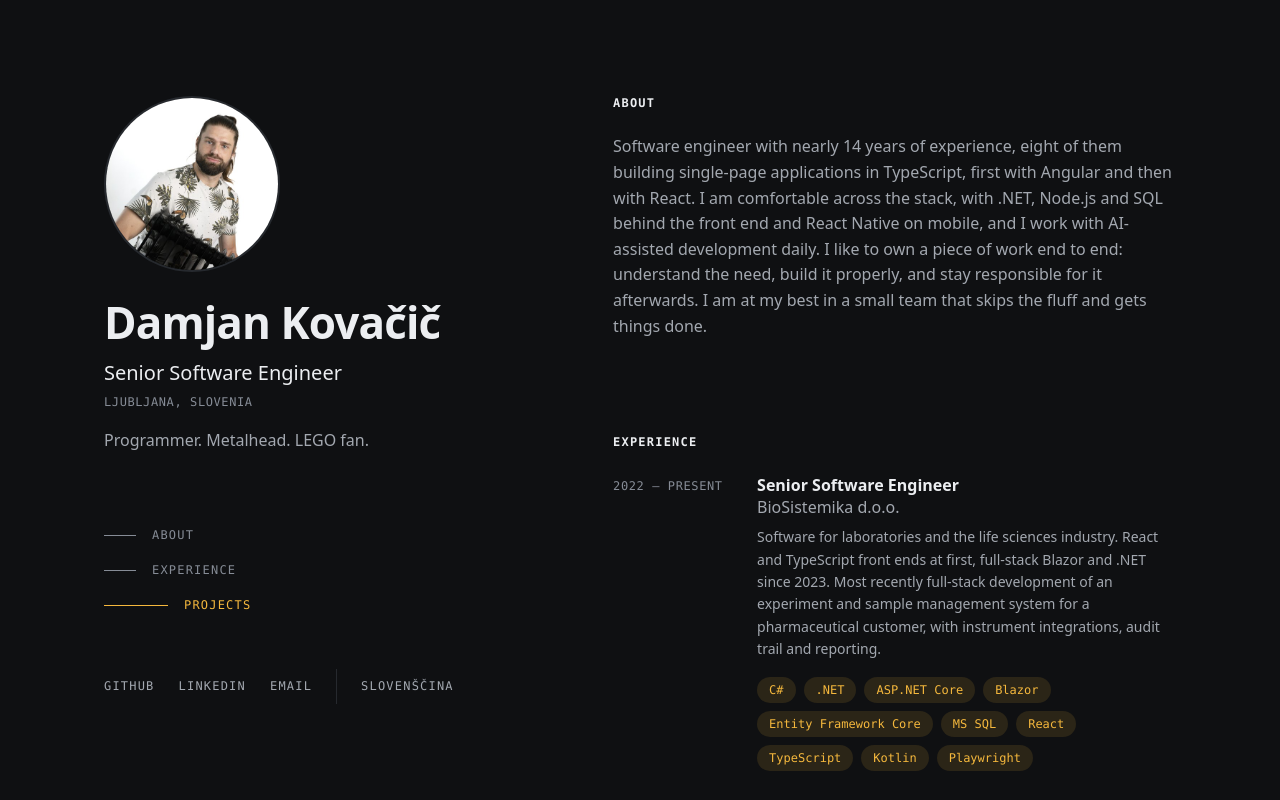
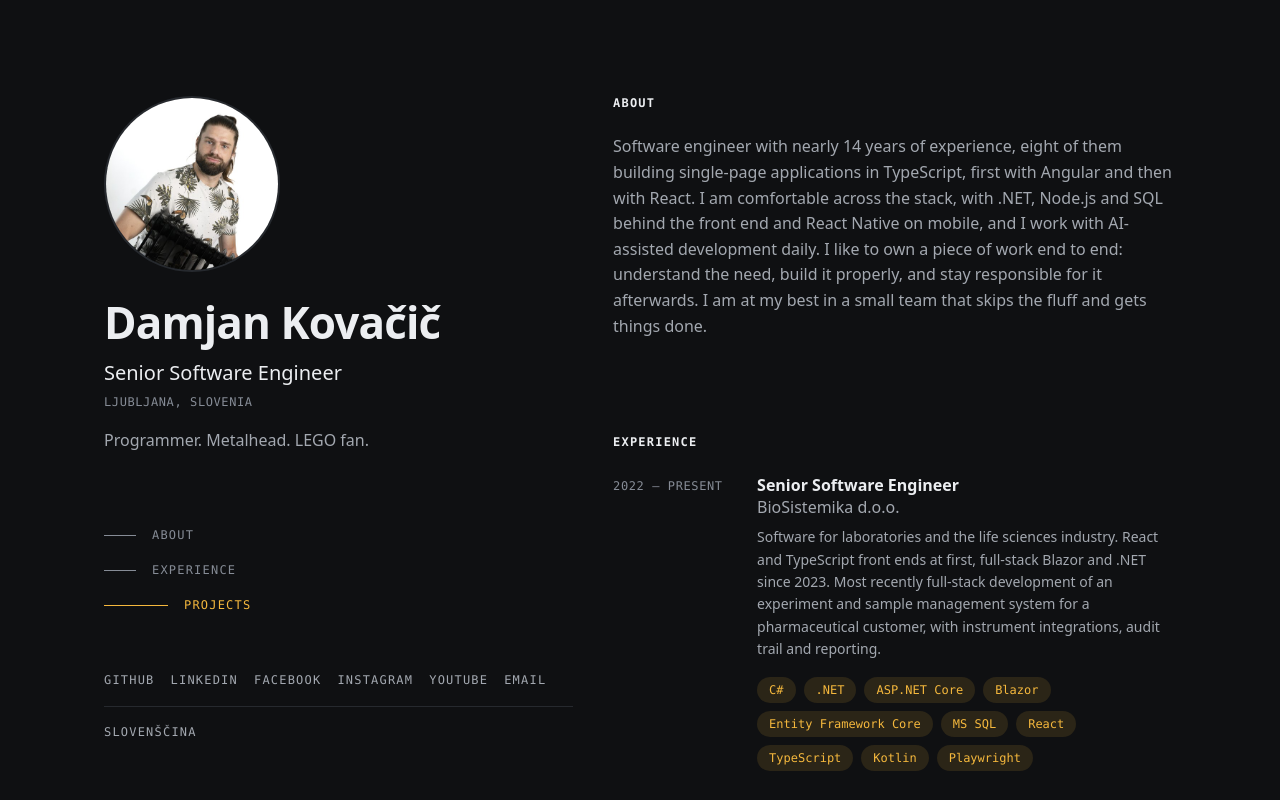
Before and after one commit to Stari89/damjanko-homepage, a React (Vite) app in the folder v2/: page / in a window 1280 px wide. Shown: the top 800 px of the page. Built offline with nearby package versions, Linux system fonts and the light colour scheme.

Commit message:
Added Facebook, Instagram and YouTube links
Co-Authored-By: Claude Fable 5.2 <noreply@anthropic.com>
Claude-Session: https://claude.ai/code/session_01PRVitvsqKvqnXHDQkqKK6z

```diff
--- a/v2/src/components/Sidebar.module.css
+++ b/v2/src/components/Sidebar.module.css
@@ -41,7 +41,7 @@
 .links {
   display: flex;
   flex-wrap: wrap;
-  gap: var(--space-4);
+  gap: 0 var(--space-3);
   margin-top: var(--space-4);
 }
 
@@ -61,10 +61,13 @@
   color: var(--color-text);
 }
 
-/* The link to the other language is set apart from the contact links by a hairline. */
+/* The link to the other language gets its own row under the contact links,
+   set apart by a hairline. */
 .language {
-  padding-left: var(--space-4);
-  border-left: 1px solid var(--color-border);
+  flex-basis: 100%;
+  margin-top: var(--space-2);
+  padding-top: var(--space-2);
+  border-top: 1px solid var(--color-border);
 }
 
 .link:hover {
--- a/v2/src/content/cv.generated.json
+++ b/v2/src/content/cv.generated.json
@@ -23,6 +23,18 @@
       {
         "kind": "linkedin",
         "href": "https://www.linkedin.com/in/damjanko/"
+      },
+      {
+        "kind": "facebook",
+        "href": "https://www.facebook.com/letecnez"
+      },
+      {
+        "kind": "instagram",
+        "href": "https://www.instagram.com/damjans_workshop"
+      },
+      {
+        "kind": "youtube",
+        "href": "https://www.youtube.com/@DamjansWorkshop"
       }
     ]
   },
@@ -49,6 +61,18 @@
       "linkedin": {
         "en": "LinkedIn",
         "sl": "LinkedIn"
+      },
+      "facebook": {
+        "en": "Facebook",
+        "sl": "Facebook"
+      },
+      "instagram": {
+        "en": "Instagram",
+        "sl": "Instagram"
+      },
+      "youtube": {
+        "en": "YouTube",
+        "sl": "YouTube"
       },
       "email": {
         "en": "Email",
```
